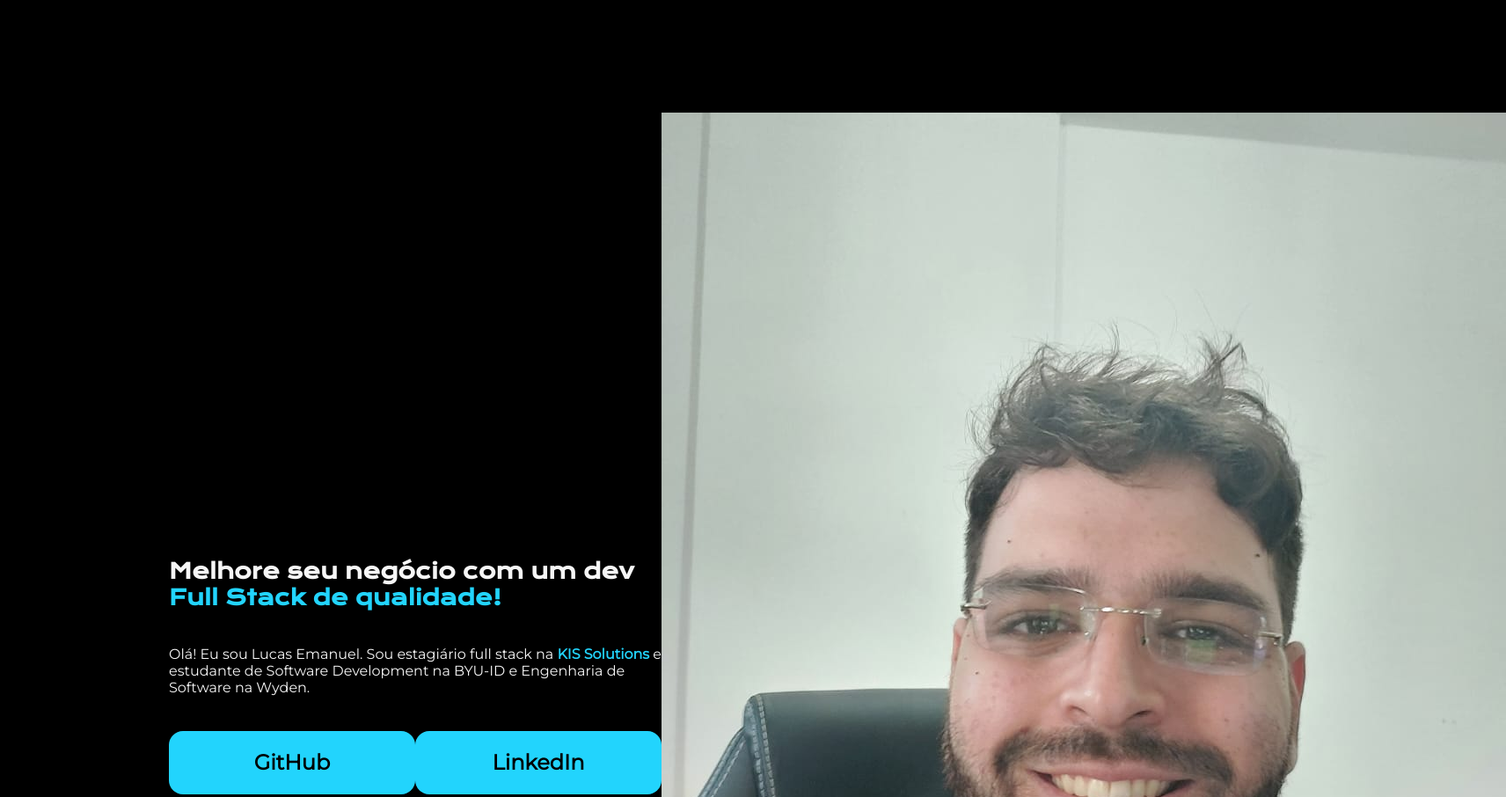
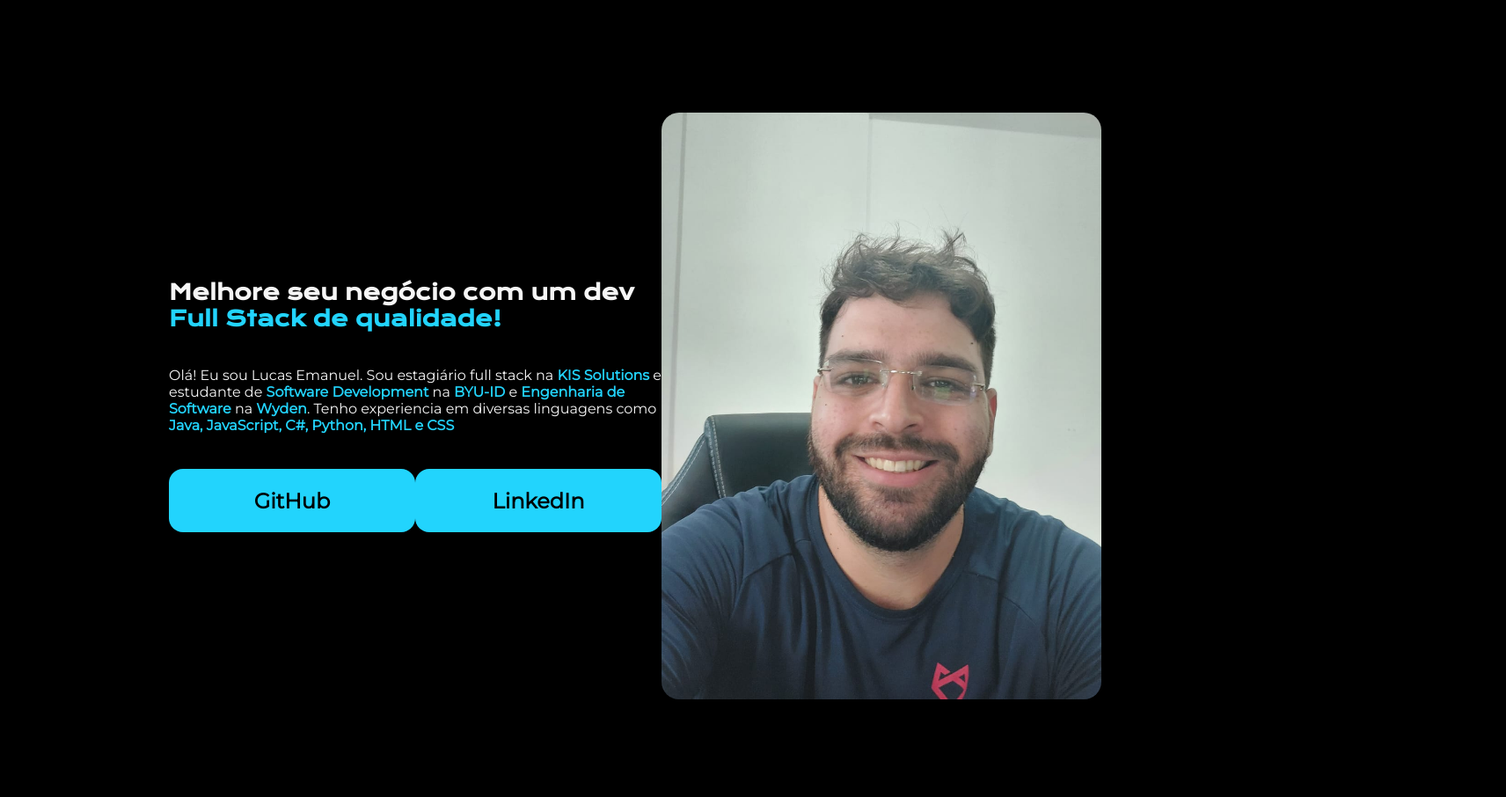
Before and after one commit to lucasemanuel92/Formacao-HTML-CSS, a plain HTML site: page HTML e CSS ambiente/Projeto1/index.html in a window 1280 px wide. Shown: the top 906 px of the page at 88% size, 1712 px wide, since content can reach past the window. Drawn offline with nearby package versions, Linux system fonts and the light colour scheme.

Commit message:
Img Updates

```diff
--- a/HTML e CSS ambiente/Projeto1/index.html
+++ b/HTML e CSS ambiente/Projeto1/index.html
@@ -13,15 +13,16 @@
         <section class="apresentacao__filho">
             <h1 class="apresentacao__filho__titulo">Melhore seu negócio com um dev <strong class="titulo-destaque">Full Stack de qualidade!</strong></h1>
             <p class="apresentacao__filho__texto">Olá! Eu sou Lucas Emanuel. Sou estagiário full stack na <strong class="estagio">KIS Solutions</strong>  e
-                estudante de Software Development na BYU-ID e Engenharia de Software
-                na Wyden.
+                estudante de <strong class="estagio">Software Development</strong> na <strong class="estagio">BYU-ID</strong> e <strong class="estagio">
+                Engenharia de Software</strong> na <strong class="estagio">Wyden</strong>. Tenho experiencia em diversas linguagens como
+                <strong class="estagio">Java, JavaScript, C#, Python, HTML e CSS </strong>
             </p>
             <div class="apresentacao__links">
                 <a class="apresentacao__links__link" href="https://github.com/lucasemanuel92">GitHub</a>
                 <a class="apresentacao__links__link" href="https://www.linkedin.com/in/lucas-emanuel-oliveira-de-carvalho/">LinkedIn</a>
             </div>
     </section>
-        <img src="perfil.jpeg" alt="Foto de perfil">
+        <img class="photo" src="perfil.jpeg" alt="Foto de perfil">
     </main>
     <footer></footer>
 </body>
--- a/HTML e CSS ambiente/Projeto1/style.css
+++ b/HTML e CSS ambiente/Projeto1/style.css
@@ -23,8 +23,9 @@ body {
 .apresentacao-pai {
     display: flex;
     align-items: center;
-    justify-content: space-between;
+    justify-content: space-evenly;
     margin: 10% 15%;
+    gap: -10px;
 }
 
 .apresentacao__filho {
@@ -61,3 +62,8 @@ body {
     color: #000;
     font-family: 'Montserrat', sans-serif;
 }
+
+.photo {
+    border-radius: 20px;
+    width: 500px;
+}
```
